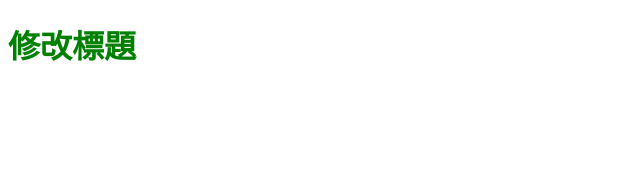
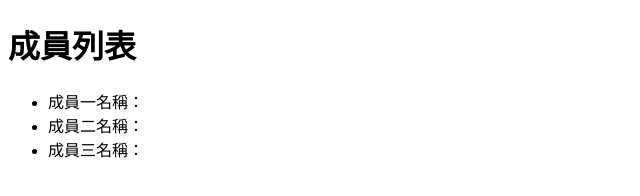
Before and after one commit to cl940222/test1016, a plain HTML site: page index.html in a window 1280 px wide. Shown: the whole page, without its empty margins (0-640 px from the left). Drawn offline with Linux system fonts and the light colour scheme.

Commit message:
新增網頁

```diff
--- a/index.html
+++ b/index.html
@@ -3,10 +3,14 @@
 <head>
     <meta charset="UTF-8">
     <meta name="viewport" content="width=device-width, initial-scale=1.0">
-    <title>修改 title title</title>
-    <link rel="stylesheet" href="all.css">
+    <title>Document</title>
 </head>
 <body>
-    <h1>修改標題</h1>
+    <h1>成員列表</h1>
+    <ul>
+        <li>成員一名稱：</li>
+        <li>成員二名稱：</li>
+        <li>成員三名稱：</li>
+    </ul>
 </body>
 </html>
```
